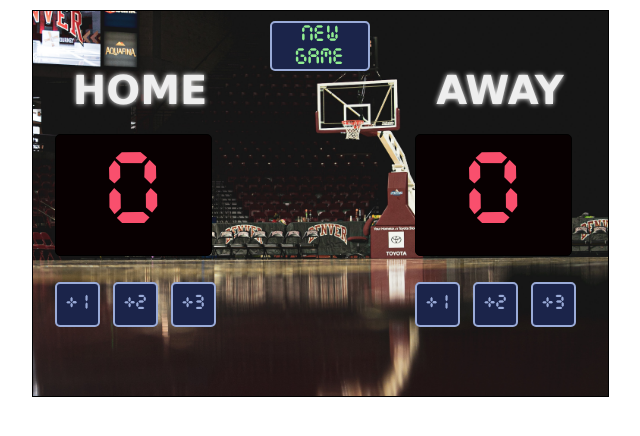
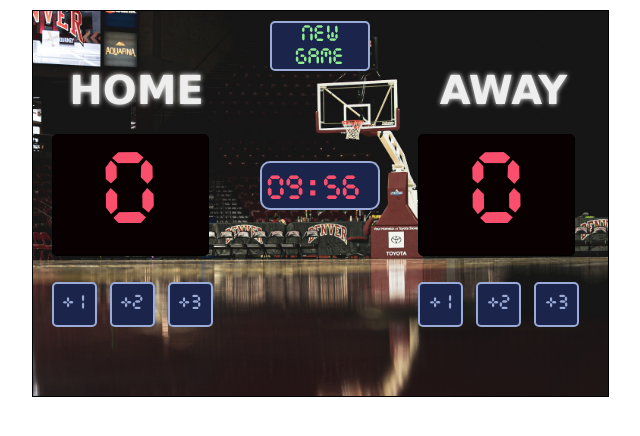
Before and after one commit to Nvdcloud/BasketBall-Score-tracker, a plain HTML site: page index.html in a window 1280 px wide. Shown: the whole page, without its empty margins (320-960 px from the left). Drawn offline with nearby package versions, Linux system fonts and the light colour scheme.

Commit message:
Added timer to scoreboard

```diff
--- a/index.css
+++ b/index.css
@@ -24,12 +24,27 @@ body {
     color: #EEEEEE
 }
 
-span {
+#timer {
+
+    display: block;
+    font-family: Calculator;
+    color: #F94F6D;
+    font-size: 30px;
+    background-color: #1B244A;
+    padding: 10px 18px 0px 5px;
+    border-radius: 10px;
+    margin: 80px auto 0px auto;
+    border: 2px solid #9AABD8;
+
+}
+
+.score {
     display: block;
     font-family: Calculator;
     font-size: 90px;
     margin: 10px 0 0 0;
-    color: #F94F6D
+    color: #F94F6D;
+
 }
 
 h3 {
--- a/index.html
+++ b/index.html
@@ -7,7 +7,7 @@
                 <div class="hero">
                    <h3>HOME</h3>
                 <div class="scoreboard">
-                    <span id="homescore-el"></span>
+                    <span class="score" id="homescore-el"></span>
                 </div>
                 <div>
                     <button onclick="homePlusOne()">+1</button>
@@ -17,11 +17,12 @@
             </div>
             <div>
                 <button id="newgame-btn" onclick="newGame()">New Game</button>
+                <p></p><span id="timer">10:00</span></p>
             </div>
             <div class="hero">
                 <h3>AWAY</h3>
                <div class="scoreboard">
-                 <span id="guestscore-el"></span>
+                 <span class="score" id="guestscore-el"></span>
                </div>
                 <div>
                     <button onclick="guestPlusOne()">+1</button>
--- a/index.js
+++ b/index.js
@@ -43,3 +43,27 @@ function newGame() {
     document.getElementById("guestscore-el").textContent = guestScoreEl;
     document.getElementById("homescore-el").textContent = homeScoreEl;
 }
+
+function startTimer(duration, display) {
+    let timer = duration, minutes, seconds;
+    setInterval(function() {
+        minutes = parseInt(timer / 60, 10);
+        seconds = parseInt(timer % 60, 10);
+
+        minutes = minutes < 10 ? "0" +  minutes : minutes;
+        seconds = seconds < 10 ? "0" + seconds : seconds;
+
+        display.textContent = minutes + ":" + seconds;
+
+        if (--timer < 0) {
+            timer = duration;
+        }
+
+    }, 1000);
+
+}
+  window.onload = function () {
+    let tenMinutes = 60 * 10,
+        display  = document.querySelector('#timer');
+        startTimer(tenMinutes, display);
+  };
```
